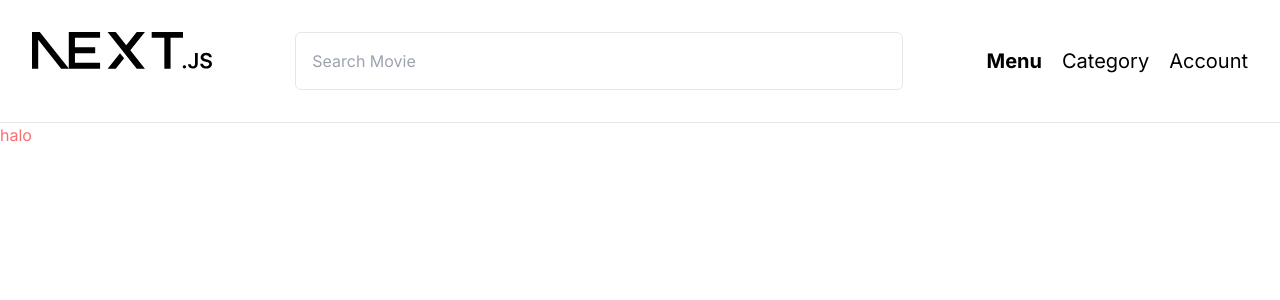
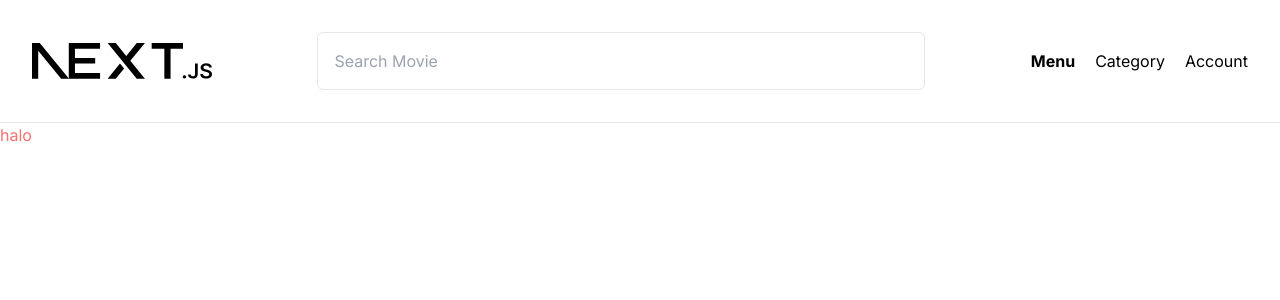
Before and after one commit to mahardikakdenie/next-movie, a Next.js app: page /search in a window 1280 px wide. Shown: the top 300 px of the page. Built offline with nearby package versions, Linux system fonts and the light colour scheme.

Commit message:
movie navbar

```diff
--- a/src/app/components/MoveList/index.tsx
+++ b/src/app/components/MoveList/index.tsx
@@ -1,29 +1,61 @@
+import { StaticImport } from 'next/dist/shared/lib/get-img-props';
 import Image from 'next/image';
 import Link from 'next/link';
-import { Key } from 'react';
+
+type Movie = {
+	mal_id: number;
+	title: string;
+	type: string;
+	images: {
+		jpg: {
+			image_url: string;
+		};
+	};
+};
 
 type MovieListProps = {
 	movies: {
-		data: Array<any>;
+		data: Movie[];
 	};
 };
 
+type ImageMovieProps = {
+	movie: Movie;
+};
+
+const ImageMovie = ({ movie }: ImageMovieProps) => {
+	let content = (<div></div>)
+	if (movie && movie.images && movie.images.jpg) {
+		content = (
+			<Image
+				src={movie.images.jpg.image_url}
+				className='rounded-lg'
+				width={400}
+				height={100}
+				alt={`${movie.mal_id}`}
+			/>
+		);
+	}
+	return content;
+};
+
+
+
+// Main Content
 const MovieList = ({ movies }: MovieListProps) => {
 	return (
 		<div className='grid sm:grid-cols-5 grid-cols-2 sm:gap-0 gap-2 h-32'>
-			{movies?.data?.map((movie: any | null | undefined) => (
-				<Link href={`/movie-detail/${movie?.mal_id}`} key={movie.mal_id} className='rounded-md text-center cursor-pointer p-4'>
-					<div className='flex justify-center items-center h-full'>
-						<Image
-							src={movie.images.jpg.image_url}
-							className='rounded-lg'
-							width={400}
-							height={100}
-							alt={`${movie.mal_id}`}
-						/>
+			{movies?.data?.map((movie) => (
+				<Link
+					href={`/movie-detail/${movie.mal_id}`}
+					key={movie.mal_id}
+					className='rounded-md text-center cursor-pointer p-4 mt-5'
+				>
+					<ImageMovie movie={movie} />
+					<div className='my-4'>
+						<h3>{movie.title}</h3>
+						<span>{movie.type ?? 'Tidak ada Type'}</span>
 					</div>
-					<h3>{movie.title}</h3>
-                    <span>{movie.type ?? 'Tidak ada Type'}</span>
 				</Link>
 			))}
 		</div>
--- a/src/app/components/Navbar.tsx
+++ b/src/app/components/Navbar.tsx
@@ -1,37 +1,47 @@
 import Image from "next/image";
 import Link from "next/link";
+import { useState } from "react";
+
+const menus = [
+    {
+        key: 'menu',
+        label: 'Menu',
+    },
+    {
+        key: 'category',
+        label: 'Category',
+    },
+    {
+        key: 'account',
+        label: 'Account',
+    }
+];
 
 const Navbar = () => {
-
+    const currentMenu = 'menu';
     return (
         <header className="p-3 border-b relative">
-            <div className="p-5 flex justify-between gap-10 sticky">
-                <div>
+            <div className="p-5 flex justify-center sm:justify-between gap-10 sticky">
+                <div className="flex items-center justify-center">
                     <Image src="/next.svg" width={180} height={300} alt="" />
                 </div>
-                <div className="w-[50%] relative">
+                <div className="w-[50%] relative hidden sm:block">
                     {/* <div className="absolute"></div> */}
                     <input type="text" className="border w-full p-4 rounded-md" placeholder="Search Movie" />
                 </div>
-                <div className="flex gap-5 items-center">
-                    <div>
-                        <Link href="/">
-                            <span className="text-xl font-bold">Menu</span>
-                        </Link>
-                    </div>
-                    <div>
-                        <Link href="/">
-                            <span className="text-xl">Category</span>
-                        </Link>
-                    </div>
-                    <div>
-                        <Link href="/">
-                            <span className="text-xl">Account</span>
-                        </Link>
-                    </div>
+                <div className="gap-5 items-center hidden sm:flex">
+                    {
+                        menus && menus.map(menu => (
+                            <div key={menu.key}>
+                                <Link href={menu.key}>
+                                    <span className={`text-md ${currentMenu === menu.key ? 'font-bold' : ''}`}>{menu.label}</span>
+                                </Link>
+                            </div>
+                        ))
+                    }
                 </div>
             </div>
         </header>
     );
 };
-export default Navbar
+export default Navbar;
--- a/src/app/layout.tsx
+++ b/src/app/layout.tsx
@@ -12,9 +12,7 @@ export const metadata: Metadata = {
 
 export default function RootLayout({
   children,
-}: Readonly<{
-  children: React.ReactNode;
-}>) {
+}: Readonly<{ children: React.ReactNode; }>) {
   return (
     <html lang="en">
       <body className={inter.className}>
--- a/src/app/page.tsx
+++ b/src/app/page.tsx
@@ -3,13 +3,13 @@ import MovieList from "@/app/components/MoveList/index";
 // eslint-disable-next-line @next/next/no-async-client-component
 const Home = async () => {
 
-  const responses = await fetch(`${process.env.NEXT_BASE_API_URL}/seasons/upcoming`);
+  const responses = await fetch(`${process.env.NEXT_BASE_API_URL}/seasons/upcoming?limit=10`);
 
   const movies: any = await responses.json();
 
   return (
     <div className="p-10">
-      <h1 className="text-4xl mb-4 font-bold">Paling Populer</h1>
+      <h1 className="text-4xl mb-4 font-bold text-center sm:text-start">Paling Populer</h1>
       <MovieList movies={movies} />
     </div>
   );
```
